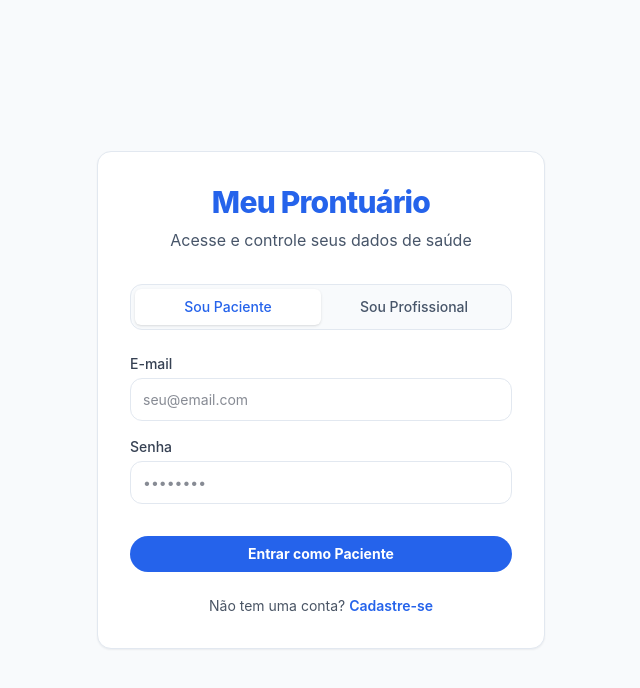
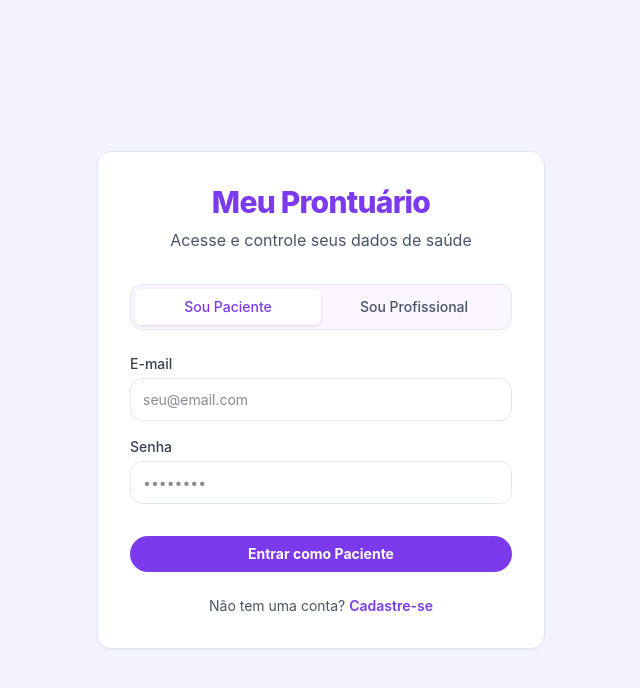
Before and after one commit to iug77/tcc-prontuario-pessoal, a React app in the folder frontend/: page / in a window 1280 px wide. Shown: the top 688 px of the page, without its empty margins (319-959 px from the left). Built offline with nearby package versions, Linux system fonts and the light colour scheme; no server answers; the HTML template or start-up script is replaced by a standard one.

Commit message:
mudanca de cores

```diff
--- a/frontend/src/index.css
+++ b/frontend/src/index.css
@@ -3,9 +3,9 @@
 :root {
 	color-scheme: light;
 
-	--bg: 248 250 252; /* slate-50 */
+	--bg: 245 243 255; /* violet-50 */
 	--surface: 255 255 255;
-	--surface-2: 248 250 252;
+	--surface-2: 250 245 255; /* violet-50 */
 
 	--text: 15 23 42; /* slate-900 */
 	--muted: 71 85 105; /* slate-600 */
@@ -13,19 +13,19 @@
 
 	--border: 226 232 240; /* slate-200 */
 
-	--primary: 37 99 235; /* blue-600 */
-	--primary-hover: 29 78 216; /* blue-700 */
+	--primary: 124 58 237; /* violet-600 */
+	--primary-hover: 109 40 217; /* violet-700 */
 	--primary-contrast: 255 255 255;
 
 	--accent: 13 148 136; /* teal-600 */
 	--accent-contrast: 255 255 255;
 
-	--info: 79 70 229; /* indigo-600 */
+	--info: 236 72 153; /* pink-500 */
 	--success: 22 163 74; /* green-600 */
 	--danger: 220 38 38; /* red-600 */
 	--warning: 245 158 11; /* amber-500 */
 
-	--ring: 59 130 246; /* blue-500 */
+	--ring: 124 58 237; /* violet-600 */
 
 	--radius: 14px;
 	--shadow-sm: 0 1px 2px rgba(15, 23, 42, 0.06);
```
